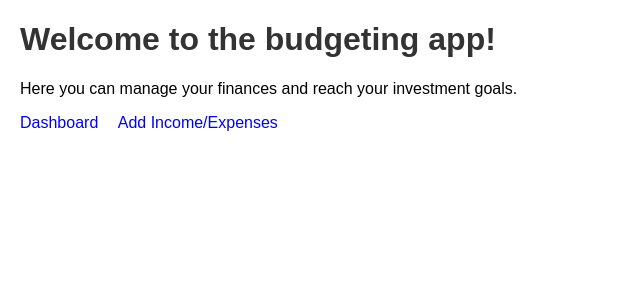
After one commit to Lietavkin/budgeting_app, a Flask app: template templates/home.html in a window 1280 px wide. The commit adds this page. Shown: the top 300 px of the page, without its empty margins (0-640 px from the left). Run offline with Flask 3, Linux system fonts and the light colour scheme; the template is opened without the code that fills it, so the values that code supplies are empty.

Commit message:
1st try:  Budgeting App

```diff
--- a/app.py
+++ b/app.py
@@ -1,22 +1,15 @@
 from flask import Flask, render_template, request, redirect
 import sqlite3
+from helpers import init_db
+import matplotlib.pyplot as plt
+import os
 
 app = Flask(__name__)
-
-def init_db():
-    conn = sqlite3.connect("database.db")
-    cursor = conn.cursor()
-
-    # Create tables if they don't exist
-    cursor.execute(""" CREATE TABLE IF NOT EXISTS income (id INTEGER PRIMARY KEY AUTOINCREMENT,amount REAL NOT NULL,date TEXT NOT NULL ) """)
-    cursor.execute("""CREATE TABLE IF NOT EXISTS expenses ( id INTEGER PRIMARY KEY AUTOINCREMENT,category TEXT NOT NULL, amount REAL NOT NULL,date TEXT NOT NULL)""")
-    conn.commit()
-    conn.close()
-
+init_db()
 
 @app.route("/")
 def home():
-    return redirect("/input")
+    return render_template("/home.html")
 
 @app.route("/input")
 def input_form():
@@ -45,6 +38,58 @@ def add_expense():
     conn.close()
     return redirect("/input")
 
+@app.route("/dashboard")
+def dashboard():
+    conn = sqlite3.connect("database.db")
+    cursor = conn.cursor()
+    cursor.execute("SELECT SUM(amount) FROM income")
+    total_income= cursor.fetchone()[0] or 0
+    cursor.execute("SELECT SUM(amount) FROM expenses")
+    total_expenses = cursor.fetchone()[0] or 0
+    total_savings = total_income - total_expenses
+
+    cursor.execute("SELECT category, SUM(amount) FROM expenses GROUP BY category")
+    expense_summary= {row[0]: row[1] for row in cursor.fetchall()}
+    conn.close()
+
+    if expense_summary:
+        values = list(expense_summary.values())
+        labels = list(expense_summary.keys())
+        plt.figure(figsize=(6, 6))
+        plt.pie(values, labels = labels, autopct="%1.1f%%", startangle = 140)
+        plt.title("Expense breakdown by category")
+        os.makedirs("static", exist_ok=True)
+        chart_path=os.path.join("static", "expense_pie_chart.png")
+        if os.path.exists(chart_path):
+            os.remove(chart_path)
+        plt.savefig(chart_path)
+        plt.close()
+    else:
+        chart_path= None
+
+    plt.figure(figsize=(6,4))
+    categories = ["Income","Expenses"]
+    amounts = [total_income, total_expenses]
+    plt.bar(categories, amounts, color=(["green","red"]))
+    plt.title("Income vs Expenses")
+    plt.ylabel("Amount($)")
+    plt.tight_layout()
+
+    bar_chart_path = os.path.join("static", "income_vs_expenses.png")
+    if os.path.exists(bar_chart_path):
+        os.remove(bar_chart_path)
+    plt.savefig(bar_chart_path)
+    plt.close()
+
+    return render_template("dashboard.html", total_income=total_income,total_expenses=total_expenses, total_savings=total_savings, expense_summary=expense_summary, chart_path=chart_path, bar_chart_path=bar_chart_path)
+
+
+
+
+
+
+
+
 if __name__ == '__main__':
     print("starting app")
     app.run(debug=True)
--- a/helpers.py
+++ b/helpers.py
@@ -4,7 +4,7 @@ def init_db():
     conn = sqlite3.connect("database.db")
     cursor = conn.cursor()
 
-    # Create tables if they don't exist
+
     cursor.execute(""" CREATE TABLE IF NOT EXISTS income (id INTEGER PRIMARY KEY AUTOINCREMENT,amount REAL NOT NULL,date TEXT NOT NULL ) """)
     cursor.execute("""CREATE TABLE IF NOT EXISTS expenses ( id INTEGER PRIMARY KEY AUTOINCREMENT,category TEXT NOT NULL, amount REAL NOT NULL,date TEXT NOT NULL)""")
     conn.commit()
--- /dev/null
+++ b/static/styles.css
@@ -0,0 +1,21 @@
+body { font-family: Arial, sans-serif; margin: 20px; padding: 0;}
+h1, h2{ color: #333;}
+
+table { width: 100%; border-collapse: collapse; margin-top: 20px;}
+
+table, th, td {order: 1px solid #ccc;}
+
+th, td { padding: 10px;  text-align: left;}
+
+th { background-color: #f4f4f4;}
+
+.charts {display: flex;justify-content: space-around;margin-top: 20px;}
+
+.chart {text-align: center;}
+
+
+
+nav ul {list-style-type: none; padding: 0;}
+nav ul li {display: inline;margin-right: 15px;}
+nav ul li a {text-decoration: none;color: blue;}
+nav ul li a:hover {text-decoration: underline;}
--- /dev/null
+++ b/templates/home.html
@@ -0,0 +1,19 @@
+<!DOCTYPE html>
+<html lang="en">
+    <head>
+        <link rel="stylesheet" href="{{url_for('static', filename='styles.css')}}">
+        <meta charset="UTF-8">
+        <meta name="viewport" content="width=device-width, initial-scale=1.0">
+        <title>Home - Budgeting App</title>
+    </head>
+    <body>
+        <h1>Welcome to the budgeting app!</h1>
+        <p>Here you can manage your finances and reach your investment goals.</p>
+            <nav>
+                <ul>
+                    <li><a href="/dashboard">Dashboard</a></li>
+                    <li><a href="/input">Add Income/Expenses</a></li>
+                </ul>
+            </nav>
+    </body>
+</html>
```
Also changed, not shown: templates/dashboard.html (added, +54 -0 lines), database.db, static/expense_pie_chart.png (added), static/income_vs_expense.png (added), static/income_vs_expenses.png (added), templates/income_expense.html (line endings or trailing spaces).
